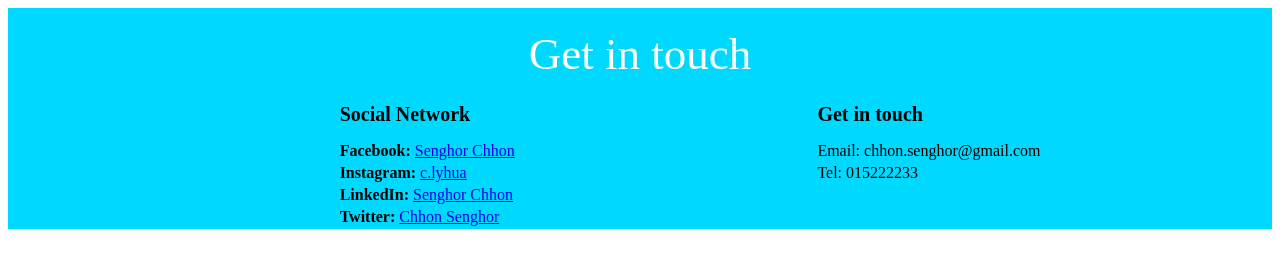
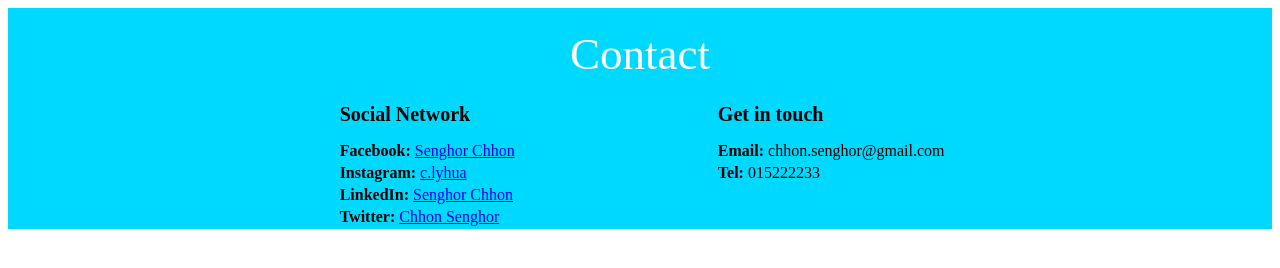
Before and after one commit to CSENGHOR/HTML-CSS, a plain HTML site: page contact.html in a window 1280 px wide. Drawn offline with Linux system fonts and the light colour scheme.

Commit message:
change table width in contact page

```diff
--- a/contact.html
+++ b/contact.html
@@ -9,21 +9,21 @@
     <body>
         <!-- Contact Section -->
         <div class="contact_head">
-            <span class="bold" id="contact">Get in touch</span>
+            <span class="bold" id="contact">Contact</span>
         </div>
 
         <table class="contact" align="center" border="0">
-            <th style="width: 39%;">Social Network</th>
-            <th style="width: 21%;">Get in touch</th>
+            <th style="width: 30%">Social Network</th>
+            <th style="width: 30%">Get in touch</th>
             <tr>
-                <td style="width: 39%;"><b>Facebook:</b> <a target="_blank" href="https://www.facebook.com/senghor.chhon">Senghor Chhon</a></td>
+                <td><b>Facebook:</b> <a target="_blank" href="https://www.facebook.com/senghor.chhon">Senghor Chhon</a></td>
 
-                <td style="width: 21%;">Email: chhon.senghor@gmail.com</td>
+                <td><b>Email:</b> chhon.senghor@gmail.com</td>
             </tr>
             <tr>
                 <td><b>Instagram:</b> <a target="_blank" href="https://www.instagram.com/c.lyhua">c.lyhua</a></td>
 
-                <td>Tel: 015222233</td>
+                <td><b>Tel:</b> 015222233</td>
             </tr>
             <tr>
                 <td><b>LinkedIn:</b> <a target="_blank" href="https://www.linkedin.com/in/senghor-chhon-a26806121">Senghor Chhon</a></td>
```
